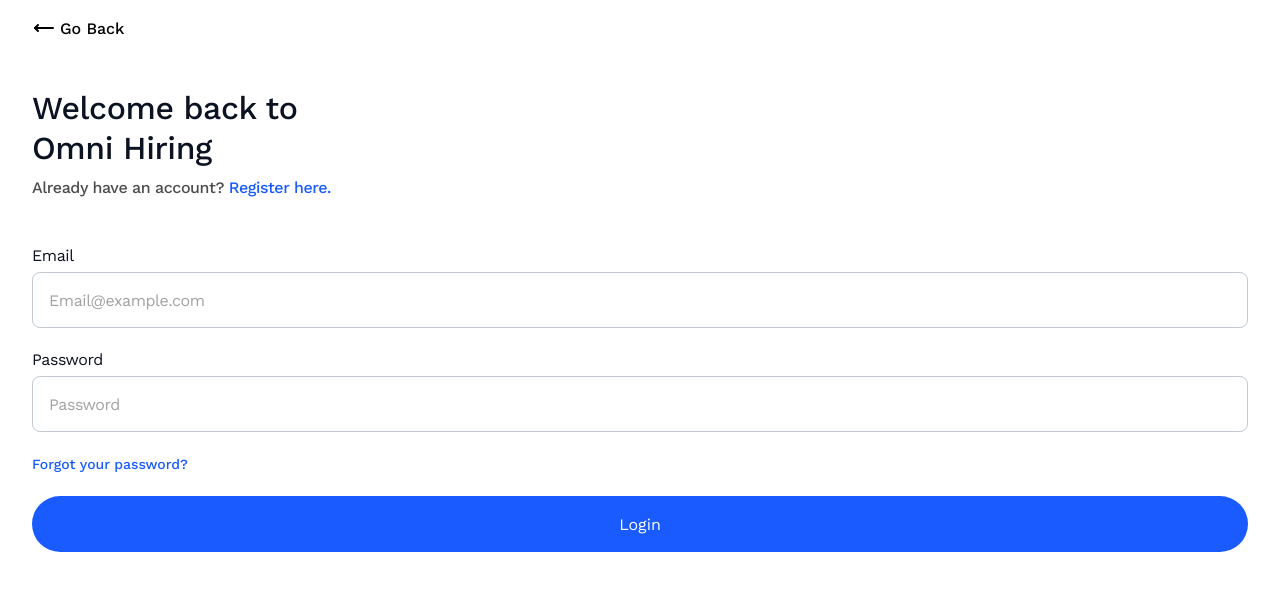
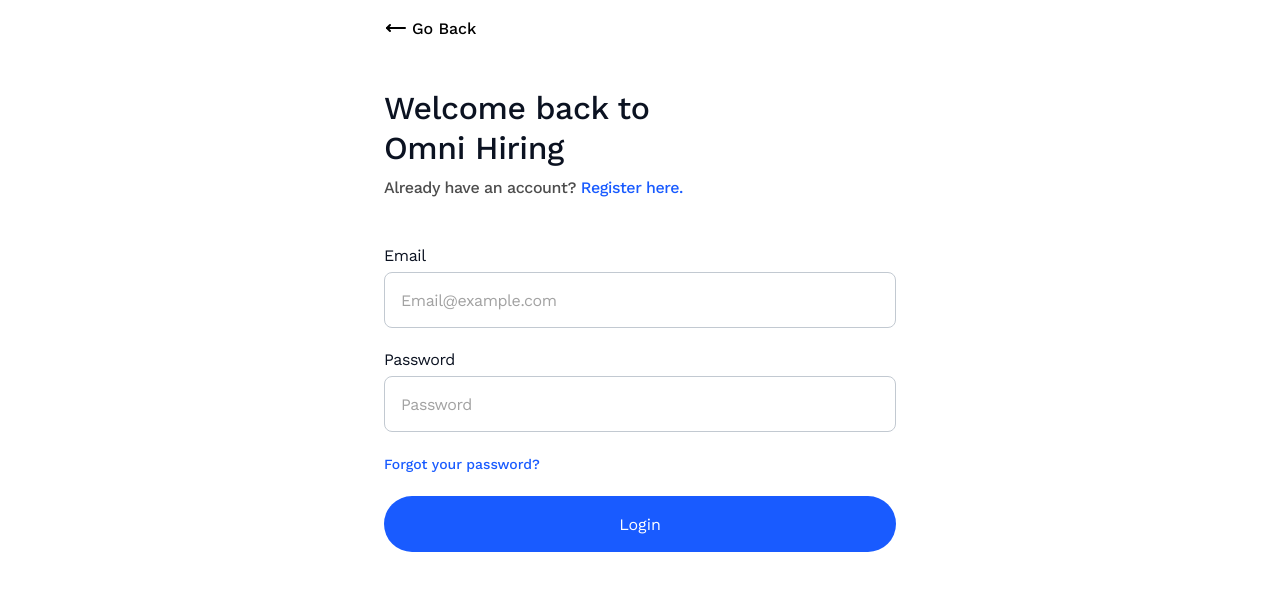
Before and after one commit to ouhoy/OmniHiring, a Vue app: page /login in a window 1280 px wide. Shown: the top 590 px of the page. Built offline with nearby package versions, Linux system fonts and the light colour scheme; no server answers.

Commit message:
add logging indecator

```diff
--- a/src/views/LoginView.vue
+++ b/src/views/LoginView.vue
@@ -56,7 +56,10 @@
 
           <a class="forgot-password">Forgot your password?</a>
 
-          <button  class="primary-btn">Login</button>
+          <button  class="primary-btn">{{isPending? 'Login...': 'Login' }} </button>
+
+
+
           <p class="form-input-error" v-if="!errorMessage.includes('invalid-credential')">{{ errorMessage}}</p>
         </form>
       </div>
@@ -69,7 +72,7 @@
 @import "src/assets/styles/form";
 
 .login-register-container {
-
+  max-width: 512px;
   .forgot-password {
     font-size: 14px;
     font-weight: 500;
```
